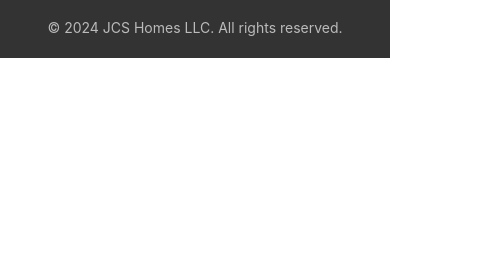
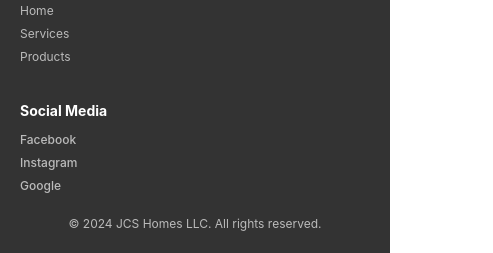
Before and after one commit to seenelm/jcshomesllc, a website built with Vite: page index.html in a window 390 px wide. Shown: the part 5770-6023 px from the top of the page, 493 px wide, since content can reach past the window. Before the commit the page ends 5828 px from the top, so only its background shows below. Built offline with nearby package versions, Linux system fonts and the light colour scheme.

Commit message:
slight adjustment to footer

```diff
--- a/public/styles/footer.css
+++ b/public/styles/footer.css
@@ -20,13 +20,15 @@
 .footer-content {
     display: flex;
     justify-content: space-between;
-    /* align-items: flex-end; */
     flex: 1;
     margin-left: 20px;
+    flex-wrap: wrap;
 }
 
 .footer-info, .footer-links, .footer-social {
     margin: 0 20px;
+    flex: 1;
+    min-width: 200px;
 }
 
 .footer-info h4, .footer-links h4, .footer-social h4 {
@@ -60,3 +62,56 @@
 .footer-bottom p {
     margin: 0;
 }
+
+/* Mobile-friendly styles */
+@media (max-width: 768px) {
+    .footer-container {
+        flex-direction: column;
+        align-items: flex-start;
+    }
+
+    .footer-logo img {
+        margin-right: 0;
+        margin-bottom: 20px;
+    }
+
+    .footer-content {
+        flex-direction: column;
+        margin-left: 0;
+    }
+
+    .footer-info, .footer-links, .footer-social {
+        margin: 10px 0;
+        min-width: 100%;
+    }
+
+    .footer-info h4, .footer-links h4, .footer-social h4 {
+        font-size: 16px;
+    }
+
+    .footer-info p, .footer-links p, .footer-social a {
+        font-size: 14px;
+    }
+
+    .footer-bottom {
+        margin-top: 10px;
+    }
+}
+
+@media (max-width: 480px) {
+    .footer-info, .footer-links, .footer-social {
+        margin: 5px 0;
+    }
+
+    .footer-info h4, .footer-links h4, .footer-social h4 {
+        font-size: 14px;
+    }
+
+    .footer-info p, .footer-links p, .footer-social a {
+        font-size: 12px;
+    }
+
+    .footer-bottom {
+        font-size: 12px;
+    }
+}
```
